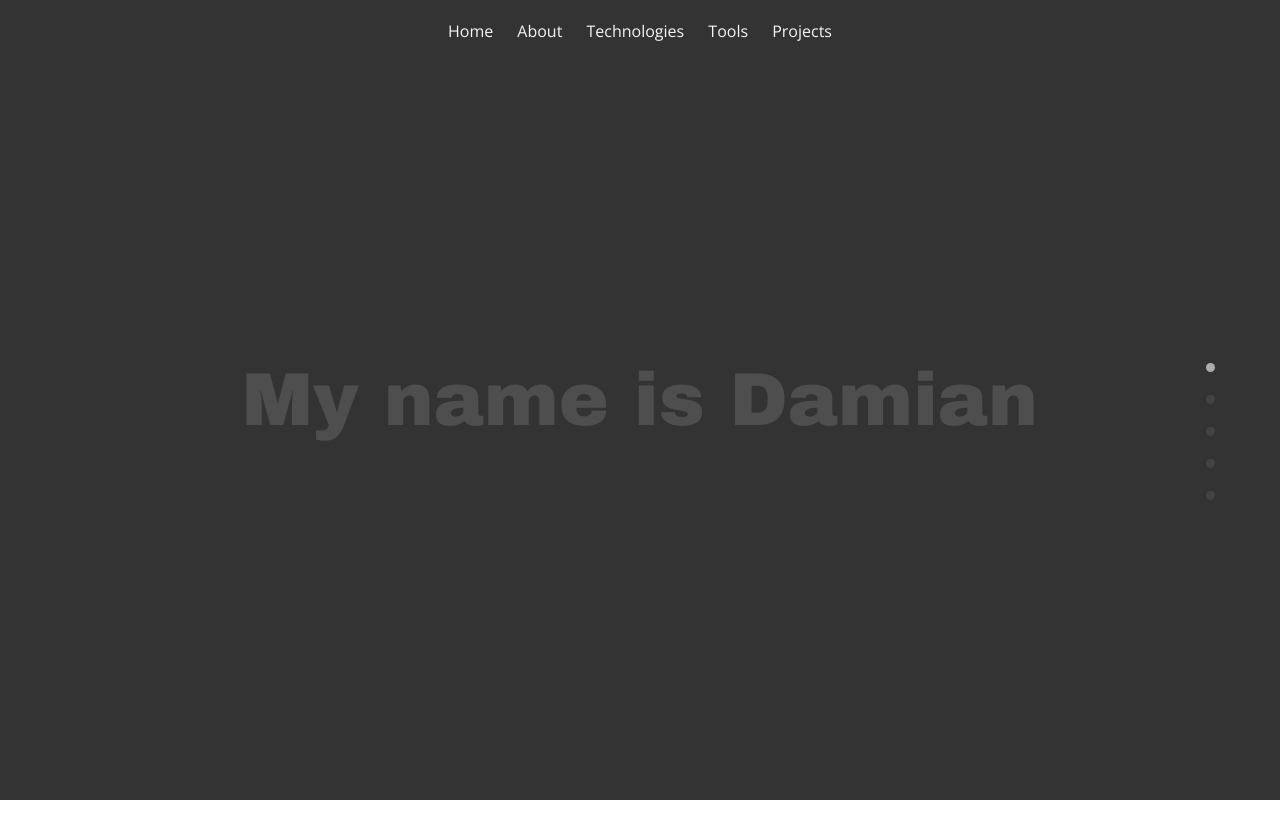
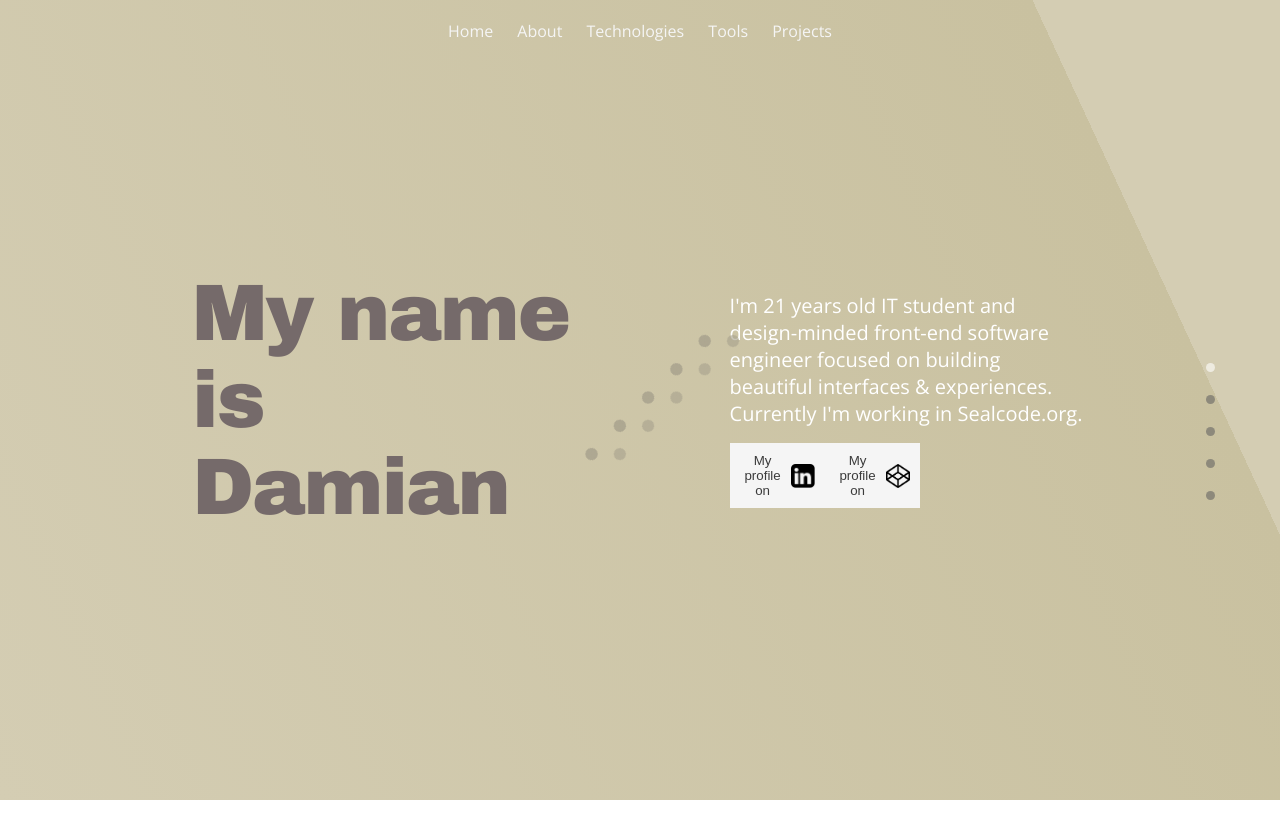
Before and after one commit to Dancikowski/Personal-Page, a React (Create React App) app: page / in a window 1280 px wide. Shown: the top 838 px of the page. Built offline with nearby package versions, Linux system fonts and the light colour scheme.

Commit message:
Added social-button styles and keyboard scrolling

```diff
--- a/src/App.css
+++ b/src/App.css
@@ -14,11 +14,17 @@ body {
   justify-content: center; }
 
 .wrapper {
-  position: fixed;
+  position: absolute;
+  width: 100%;
+  height: 100vh;
   display: flex;
-  align-items: center; }
+  justify-content: center;
+  align-items: center;
+  font-size: 75px;
+  color: #75747469;
+  transition: transform 1.2s cubic-bezier(0.55, 0.05, 0.35, 0.95); }
   .wrapper--Home {
-    background: #333333; }
+    background: linear-gradient(-114.83deg, #d4cdb3 15%, #c9c1a0 15%, #d4cdb3); }
   .wrapper--About {
     z-index: -1;
     background: #3c777a; }
@@ -31,17 +37,6 @@ body {
   .wrapper--Projects {
     z-index: -4;
     background: #435d80; }
-
-.center {
-  position: absolute;
-  width: 100%;
-  height: 100vh;
-  display: flex;
-  justify-content: center;
-  align-items: center;
-  font-size: 75px;
-  color: #75747469;
-  transition: transform 1.2s cubic-bezier(0.55, 0.05, 0.35, 0.95); }
 
 .animated {
   transform: translate3d(0, 0, 0);
@@ -77,16 +72,17 @@ body {
     width: 100%; }
 
 .card {
-  margin: 100px auto;
   border-radius: 20%;
-  width: 85px;
-  height: 95px;
+  width: 45px;
+  height: 200px;
   padding: 0;
-  background: transparent; }
+  background: transparent;
+  z-index: 10;
+  transform: rotate(45deg); }
 
 .dots {
-  background-color: #333333;
-  background-image: radial-gradient(#3c777a 20%, transparent 22%), radial-gradient(#3abfc5 20%, transparent 22%), radial-gradient(#3abfc5 20%, transparent 22%);
+  background: transparent;
+  background-image: radial-gradient(#a8a28ea2 20%, transparent 22%), radial-gradient(#a8a28ea2 20%, transparent 22%), radial-gradient(#a8a28ea2 20%, transparent 22%);
   background-size: 40px 40px;
   background-position: -8px 7px, 12px 27px, 32px 47px; }
 
@@ -125,3 +121,50 @@ li {
 
 li:hover .tooltip {
   visibility: visible; }
+
+.home {
+  position: relative;
+  width: 100%;
+  height: 100%;
+  display: flex;
+  align-items: center;
+  justify-content: center; }
+  .home .wrapper {
+    display: flex;
+    justify-content: space-between;
+    align-items: center;
+    width: 70%; }
+  .home .title {
+    width: 400px;
+    top: 35%;
+    left: 5vw; }
+    .home .title--text {
+      font-size: 80px;
+      width: 400px;
+      color: #756a6a;
+      letter-spacing: -2px; }
+  .home .tiny-info {
+    font-size: 20px;
+    color: #ffffff;
+    font-family: "Open Sans", sans-serif;
+    display: flex;
+    flex-direction: column;
+    width: 40%; }
+    .home .tiny-info .social-buttons {
+      margin-top: 1rem;
+      display: flex;
+      width: 53%;
+      justify-content: space-between; }
+      .home .tiny-info .social-buttons .btn {
+        background: none;
+        border: none;
+        background: whitesmoke;
+        color: #3b3b3b;
+        padding: 10px;
+        cursor: pointer;
+        display: flex;
+        justify-content: space-between;
+        align-items: center; }
+        .home .tiny-info .social-buttons .btn img {
+          height: 1.5rem;
+          margin-left: 5px; }
--- a/src/App.js
+++ b/src/App.js
@@ -20,27 +20,22 @@ class App extends Component {
 			functionCall: false,
 		};
 
+		window.addEventListener("keydown", event => {
+			console.log(event.keyCode);
+			if (event.keyCode === 40) this.signleScrollDown();
+			if (event.keyCode === 38) this.singleScrollUp();
+		});
+
 		window.addEventListener("wheel", e => {
 			scrollStatus.wheeling = true;
 			if (!scrollStatus.functionCall) {
 				if (e.deltaY > 0) {
 					this.state.components.indexOf(this.state.selected) !==
 						this.state.components.slice(-1)[0] &&
-						this.setState({
-							selected: this.state.components[
-								this.state.components.indexOf(
-									this.state.selected
-								) + 1
-							],
-						});
+						this.signleScrollDown();
 				}
 				if (e.deltaY < 0) {
-					this.setState({
-						selected: this.state.components[
-							this.state.components.indexOf(this.state.selected) -
-								1
-						],
-					});
+					this.singleScrollUp();
 				}
 				scrollStatus.functionCall = true;
 			}
@@ -49,6 +44,21 @@ class App extends Component {
 				scrollStatus.wheeling = false;
 				scrollStatus.functionCall = false;
 			}, 1500);
+		});
+	}
+
+	signleScrollDown() {
+		this.setState({
+			selected: this.state.components[
+				this.state.components.indexOf(this.state.selected) + 1
+			],
+		});
+	}
+	singleScrollUp() {
+		this.setState({
+			selected: this.state.components[
+				this.state.components.indexOf(this.state.selected) - 1
+			],
 		});
 	}
 
--- a/src/App.scss
+++ b/src/App.scss
@@ -16,12 +16,23 @@ body {
 }
 
 .wrapper {
-	position: fixed;
+	position: absolute;
+	width: 100%;
+	height: 100vh;
 	display: flex;
+	justify-content: center;
 	align-items: center;
+	font-size: 75px;
+	color: #75747469;
+	transition: transform 1.2s cubic-bezier(0.55, 0.05, 0.35, 0.95);
 
 	&--Home {
-		background: #333333;
+		background: linear-gradient(
+			-114.83deg,
+			#d4cdb3 15%,
+			#c9c1a0 15%,
+			#d4cdb3
+		);
 	}
 	&--About {
 		z-index: -1;
@@ -41,18 +52,6 @@ body {
 		z-index: -4;
 		background: #435d80;
 	}
-}
-
-.center {
-	position: absolute;
-	width: 100%;
-	height: 100vh;
-	display: flex;
-	justify-content: center;
-	align-items: center;
-	font-size: 75px;
-	color: #75747469;
-	transition: transform 1.2s cubic-bezier(0.55, 0.05, 0.35, 0.95);
 }
 
 .animated {
@@ -95,23 +94,23 @@ body {
 }
 
 .card {
-	margin: 100px auto;
 	border-radius: 20%;
-	width: 85px;
-	height: 95px;
+	width: 45px;
+	height: 200px;
 	padding: 0;
 	background: transparent;
+	z-index: 10;
+	transform: rotate(45deg);
 }
 
 .dots {
-	background-color: #333333;
-	background-image: radial-gradient(#3c777a 20%, transparent 22%),
-		radial-gradient(#3abfc5 20%, transparent 22%),
-		radial-gradient(#3abfc5 20%, transparent 22%);
+	background: transparent;
+	background-image: radial-gradient(#a8a28ea2 20%, transparent 22%),
+		radial-gradient(#a8a28ea2 20%, transparent 22%),
+		radial-gradient(#a8a28ea2 20%, transparent 22%);
 	background-size: 40px 40px;
 	background-position: -8px 7px, 12px 27px, 32px 47px;
 }
-
 .my-name {
 	width: 10px;
 	color: rgba(238, 238, 238, 0.616);
@@ -152,3 +151,62 @@ li {
 li:hover .tooltip {
 	visibility: visible;
 }
+
+.home {
+	position: relative;
+	width: 100%;
+	height: 100%;
+	display: flex;
+	align-items: center;
+	justify-content: center;
+	& .wrapper {
+		display: flex;
+		justify-content: space-between;
+		align-items: center;
+		width: 70%;
+	}
+
+	& .title {
+		width: 400px;
+		top: 35%;
+		left: 5vw;
+		&--text {
+			font-size: 80px;
+			width: 400px;
+			color: #756a6a;
+			letter-spacing: -2px;
+		}
+	}
+
+	& .tiny-info {
+		font-size: 20px;
+		color: #ffffff;
+		font-family: "Open Sans", sans-serif;
+		display: flex;
+		flex-direction: column;
+		width: 40%;
+
+		& .social-buttons {
+			margin-top: 1rem;
+			display: flex;
+			width: 53%;
+			justify-content: space-between;
+			& .btn {
+				background: none;
+				border: none;
+				background: whitesmoke;
+				color: #3b3b3b;
+				padding: 10px;
+				cursor: pointer;
+				display: flex;
+				justify-content: space-between;
+				align-items: center;
+
+				& img {
+					height: 1.5rem;
+					margin-left: 5px;
+				}
+			}
+		}
+	}
+}
--- a/src/components/Home.jsx
+++ b/src/components/Home.jsx
@@ -1,8 +1,36 @@
 import React, { Component } from "react";
+import lnkdLogo from "../assets/lnkdn-logo.png";
+import cdpnLogo from "../assets/cdpn-logo.png";
 
 class Home extends Component {
 	render() {
-		return <div>My name is Damian</div>;
+		return (
+			<div className="home">
+				<div className="wrapper">
+					<div className="title">
+						<span className="title--text">My name is Damian</span>
+					</div>
+					<div class="card dots" />
+					<div className="tiny-info">
+						<span className="content">
+							I'm 21 years old IT student and design-minded
+							front-end software engineer focused on building
+							beautiful interfaces & experiences. Currently I'm
+							working in Sealcode.org.
+						</span>
+						<div className="social-buttons">
+							<button className="btn lnkd">
+								My profile on
+								<img src={lnkdLogo} />
+							</button>
+							<button className="btn cdpn">
+								My profile on <img src={cdpnLogo} />
+							</button>
+						</div>
+					</div>
+				</div>
+			</div>
+		);
 	}
 }
 
--- a/src/components/SingleComponent.jsx
+++ b/src/components/SingleComponent.jsx
@@ -8,14 +8,13 @@ class SingleComponent extends Component {
 
 	render() {
 		const props = this.props;
-		console.log(props.state.components.indexOf(props.name));
 
 		return (
 			<div
 				className={
 					props.state.selected === props.name
-						? `active animated center wrapper--${props.name}`
-						: `center wrapper--${props.name} ${props.position} ${
+						? `active animated wrapper wrapper--${props.name}`
+						: `wrapper wrapper--${props.name} ${props.position} ${
 								props.unvisible
 						  }`
 				}
```
Also changed, not shown: src/assets/cdpn-logo.png (added), src/assets/lnkdn-logo.png (added).
